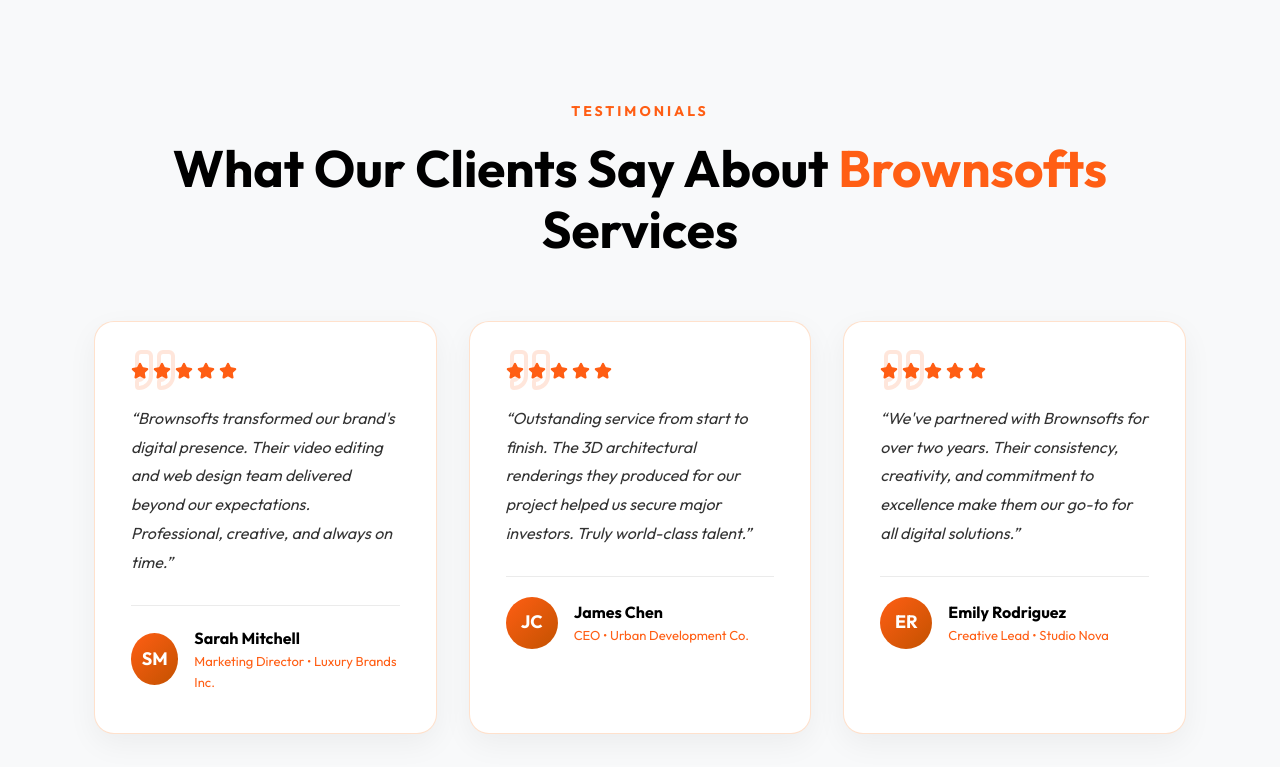
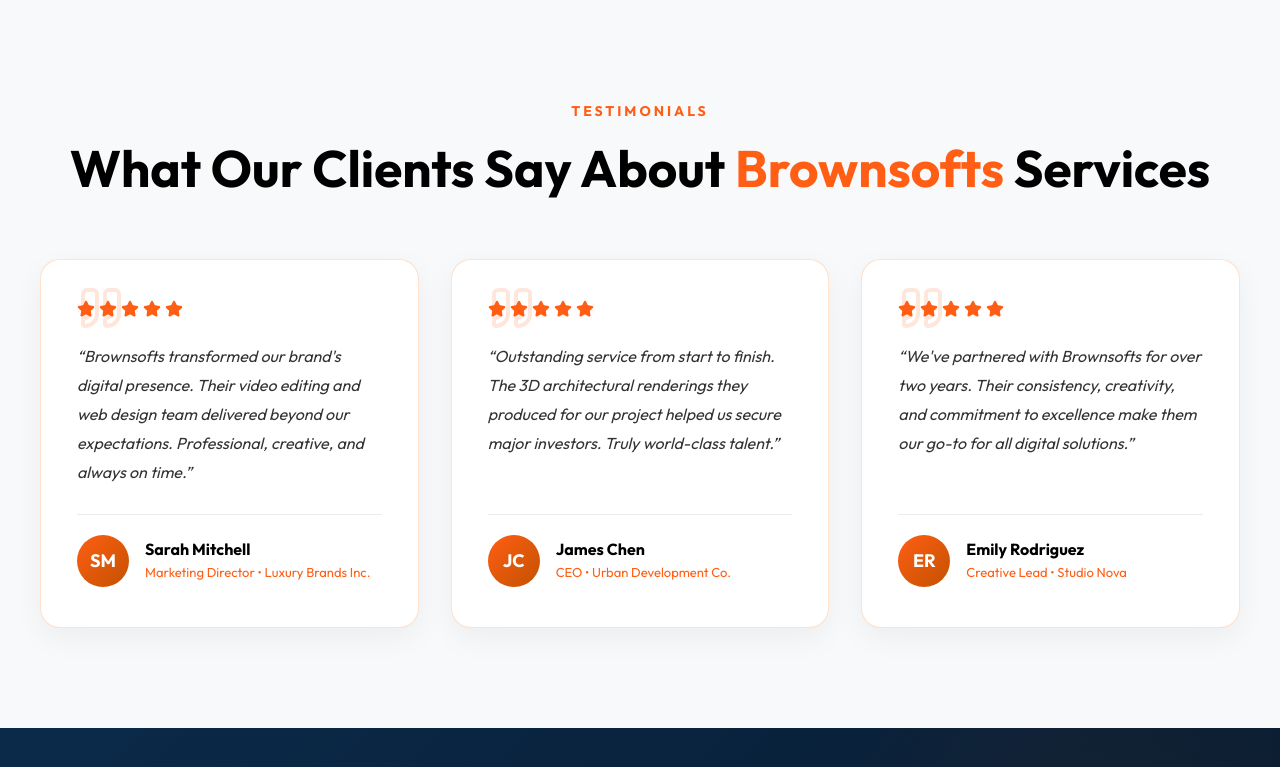
Before and after one commit to shirlyjiji/brownsofts-llc, a React app in the folder frontend/: page / in a window 1280 px wide. Shown: the part 1833-2600 px from the top of the page. Built offline with nearby package versions, Linux system fonts and the light colour scheme; the HTML template or start-up script is replaced by a standard one.

Commit message:
Add Testinomial section and update Home page

```diff
--- /dev/null
+++ b/frontend/src/components/Testimonials.css
@@ -0,0 +1,158 @@
+.testimonials-section {
+    padding: clamp(60px, 8vw, 100px) 0;
+    background: #F8F9FA;
+    overflow: hidden;
+}
+
+.testimonials-section .container {
+    max-width: 1320px;
+    margin: 0 auto;
+    padding: 0 clamp(15px, 3vw, 30px);
+}
+
+.testimonials-header {
+    text-align: center;
+    margin-bottom: clamp(40px, 6vw, 60px);
+}
+
+.testimonials-subtitle {
+    display: inline-block;
+    font-size: clamp(12px, 1.2vw, 14px);
+    font-weight: 700;
+    letter-spacing: 3px;
+    color: var(--primary-color);
+    text-transform: uppercase;
+    margin-bottom: 16px;
+}
+
+.testimonials-title {
+    font-size: clamp(28px, 4vw, 52px);
+    font-weight: 800;
+    color: #000;
+    margin: 0;
+    line-height: 1.2;
+}
+
+.testimonials-grid {
+    display: grid;
+    grid-template-columns: repeat(3, 1fr);
+    gap: clamp(20px, 3vw, 32px);
+    max-width: 1200px;
+    margin: 0 auto;
+}
+
+.testimonial-card {
+    background: #FFF;
+    border: 1px solid rgba(255, 106, 0, 0.2);
+    border-radius: 20px;
+    padding: clamp(25px, 4vw, 40px) clamp(20px, 3vw, 36px);
+    position: relative;
+    transition: all 0.3s ease;
+    box-shadow: 0 10px 30px rgba(0, 0, 0, 0.05);
+    height: 100%;
+    display: flex;
+    flex-direction: column;
+}
+
+.testimonial-quote-icon {
+    position: absolute;
+    top: 24px;
+    left: clamp(20px, 3vw, 36px);
+    opacity: 0.15;
+}
+
+.testimonial-rating {
+    display: flex;
+    gap: 4px;
+    margin-bottom: 24px;
+}
+
+.testimonial-text {
+    font-size: clamp(14px, 1.3vw, 16px);
+    line-height: 1.8;
+    color: #333;
+    margin-bottom: 28px;
+    font-style: italic;
+    position: relative;
+    z-index: 1;
+    flex: 1;
+}
+
+.testimonial-footer {
+    display: flex;
+    align-items: center;
+    gap: 16px;
+    padding-top: 20px;
+    border-top: 1px solid rgba(0, 0, 0, 0.08);
+}
+
+.testimonial-avatar {
+    width: clamp(45px, 5vw, 52px);
+    height: clamp(45px, 5vw, 52px);
+    border-radius: 50%;
+    background: linear-gradient(135deg, var(--primary-color) 0%, #C35200 100%);
+    display: flex;
+    align-items: center;
+    justify-content: center;
+    color: white;
+    font-weight: 800;
+    font-size: clamp(14px, 1.5vw, 18px);
+    flex-shrink: 0;
+}
+
+.testimonial-info h4 {
+    font-weight: 700;
+    font-size: clamp(14px, 1.3vw, 16px);
+    color: #000;
+    margin: 0;
+}
+
+.testimonial-info p {
+    font-size: clamp(11px, 1.1vw, 13px);
+    color: var(--primary-color);
+    margin: 2px 0 0 0;
+}
+
+/* Responsive Breakpoints */
+
+/* Tablets */
+@media (max-width: 1024px) {
+    .testimonials-grid {
+        grid-template-columns: repeat(2, 1fr);
+    }
+}
+
+/* Phones */
+@media (max-width: 768px) {
+    .testimonials-grid {
+        grid-template-columns: 1fr;
+        max-width: 500px;
+    }
+
+    .testimonial-card {
+        padding: 30px 25px;
+    }
+}
+
+/* Extra Small Devices */
+@media (max-width: 480px) {
+    .testimonials-section {
+        padding: 50px 0;
+    }
+
+    .testimonial-card {
+        padding: 25px 20px;
+    }
+}
+
+/* 4K Optimizations */
+@media (min-width: 2500px) {
+    .testimonials-section .container {
+        max-width: 2000px;
+    }
+
+    .testimonials-grid {
+        max-width: 1800px;
+        gap: 50px;
+    }
+}
--- a/frontend/src/components/Testimonials.jsx
+++ b/frontend/src/components/Testimonials.jsx
@@ -1,46 +1,27 @@
 import React from 'react';
 import { motion } from 'framer-motion';
 import { Star, Quote } from 'lucide-react';
+import './Testimonials.css';
 
 const Testimonials = () => {
     return (
-        <section style={{ padding: '100px 0', background: '#F8F9FA', overflow: 'hidden' }}>
+        <section className="testimonials-section">
             <div className="container">
                 <motion.div
                     initial={{ opacity: 0, y: 20 }}
                     whileInView={{ opacity: 1, y: 0 }}
                     viewport={{ once: true }}
-                    style={{ textAlign: 'center', marginBottom: '60px' }}
+                    className="testimonials-header"
                 >
-                    <span style={{
-                        display: 'inline-block',
-                        fontSize: '14px',
-                        fontWeight: '700',
-                        letterSpacing: '3px',
-                        color: 'var(--primary-color)',
-                        textTransform: 'uppercase',
-                        marginBottom: '16px'
-                    }}>
+                    <span className="testimonials-subtitle">
                         Testimonials
                     </span>
-                    <h2 style={{
-                        fontSize: 'clamp(36px, 4vw, 52px)',
-                        fontWeight: '800',
-                        color: '#000',
-                        margin: 0,
-                        lineHeight: '1.2'
-                    }}>
+                    <h2 className="testimonials-title">
                         What Our Clients Say About <span style={{ color: 'var(--primary-color)' }}>Brownsofts</span> Services
                     </h2>
                 </motion.div>
 
-                <div style={{
-                    display: 'grid',
-                    gridTemplateColumns: 'repeat(auto-fit, minmax(340px, 1fr))',
-                    gap: '32px',
-                    maxWidth: '1200px',
-                    margin: '0 auto'
-                }}>
+                <div className="testimonials-grid">
                     {[
                         { quote: "Brownsofts transformed our brand's digital presence. Their video editing and web design team delivered beyond our expectations. Professional, creative, and always on time.", name: 'Sarah Mitchell', role: 'Marketing Director', company: 'Luxury Brands Inc.', rating: 5 },
                         { quote: "Outstanding service from start to finish. The 3D architectural renderings they produced for our project helped us secure major investors. Truly world-class talent.", name: 'James Chen', role: 'CEO', company: 'Urban Development Co.', rating: 5 },
@@ -53,64 +34,26 @@
                             viewport={{ once: true }}
                             transition={{ delay: i * 0.1 }}
                             whileHover={{ y: -8 }}
-                            style={{
-                                background: '#FFF',
-                                border: '1px solid rgba(255, 106, 0, 0.2)',
-                                borderRadius: '20px',
-                                padding: '40px 36px',
-                                position: 'relative',
-                                transition: 'all 0.3s ease',
-                                boxShadow: '0 10px 30px rgba(0,0,0,0.05)'
-                            }}
+                            className="testimonial-card"
                         >
-                            <div style={{
-                                position: 'absolute',
-                                top: '24px',
-                                left: '36px',
-                                opacity: 0.15
-                            }}>
+                            <div className="testimonial-quote-icon">
                                 <Quote size={48} color="var(--primary-color)" />
                             </div>
-                            <div style={{ display: 'flex', gap: '4px', marginBottom: '24px' }}>
+                            <div className="testimonial-rating">
                                 {[...Array(testimonial.rating)].map((_, j) => (
                                     <Star key={j} size={18} fill="var(--primary-color)" color="var(--primary-color)" />
                                 ))}
                             </div>
-                            <p style={{
-                                fontSize: '16px',
-                                lineHeight: '1.8',
-                                color: '#333',
-                                marginBottom: '28px',
-                                fontStyle: 'italic',
-                                position: 'relative',
-                                zIndex: 1
-                            }}>
+                            <p className="testimonial-text">
                                 &ldquo;{testimonial.quote}&rdquo;
                             </p>
-                            <div style={{
-                                display: 'flex',
-                                alignItems: 'center',
-                                gap: '16px',
-                                paddingTop: '20px',
-                                borderTop: '1px solid rgba(0,0,0,0.08)'
-                            }}>
-                                <div style={{
-                                    width: '52px',
-                                    height: '52px',
-                                    borderRadius: '50%',
-                                    background: 'linear-gradient(135deg, var(--primary-color) 0%, #C35200 100%)',
-                                    display: 'flex',
-                                    alignItems: 'center',
-                                    justifyContent: 'center',
-                                    color: 'white',
-                                    fontWeight: '800',
-                                    fontSize: '18px'
-                                }}>
+                            <div className="testimonial-footer">
+                                <div className="testimonial-avatar">
                                     {testimonial.name.split(' ').map(n => n[0]).join('')}
                                 </div>
-                                <div>
-                                    <div style={{ fontWeight: '700', fontSize: '16px', color: '#000' }}>{testimonial.name}</div>
-                                    <div style={{ fontSize: '13px', color: 'var(--primary-color)' }}>{testimonial.role} • {testimonial.company}</div>
+                                <div className="testimonial-info">
+                                    <h4>{testimonial.name}</h4>
+                                    <p>{testimonial.role} • {testimonial.company}</p>
                                 </div>
                             </div>
                         </motion.div>
```
